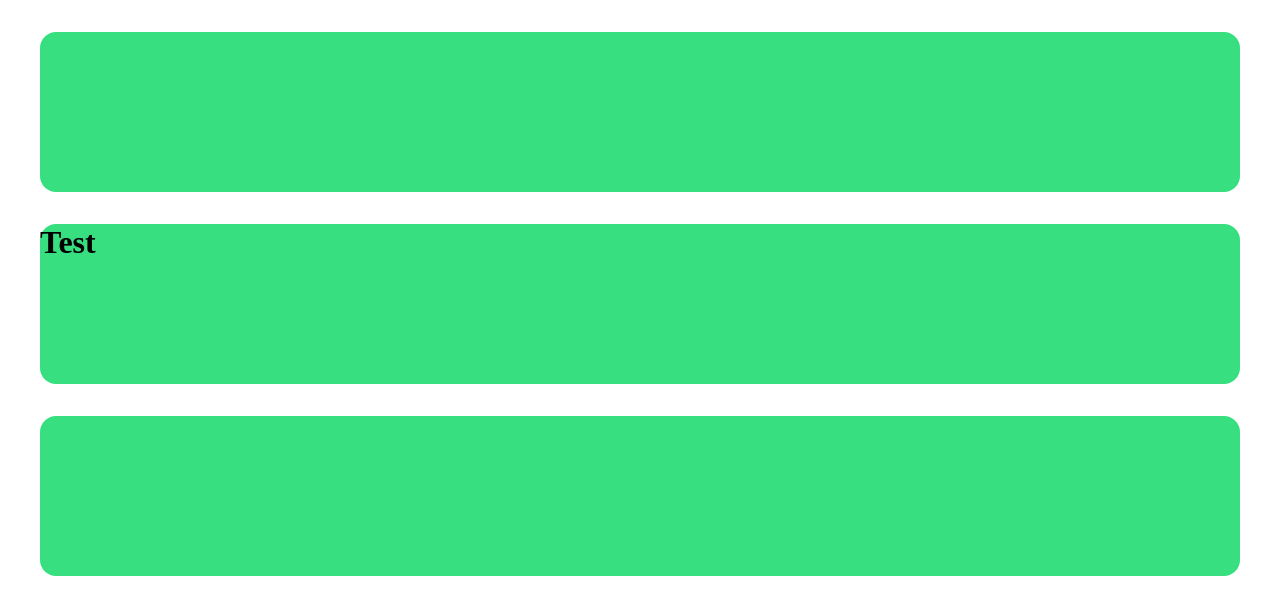
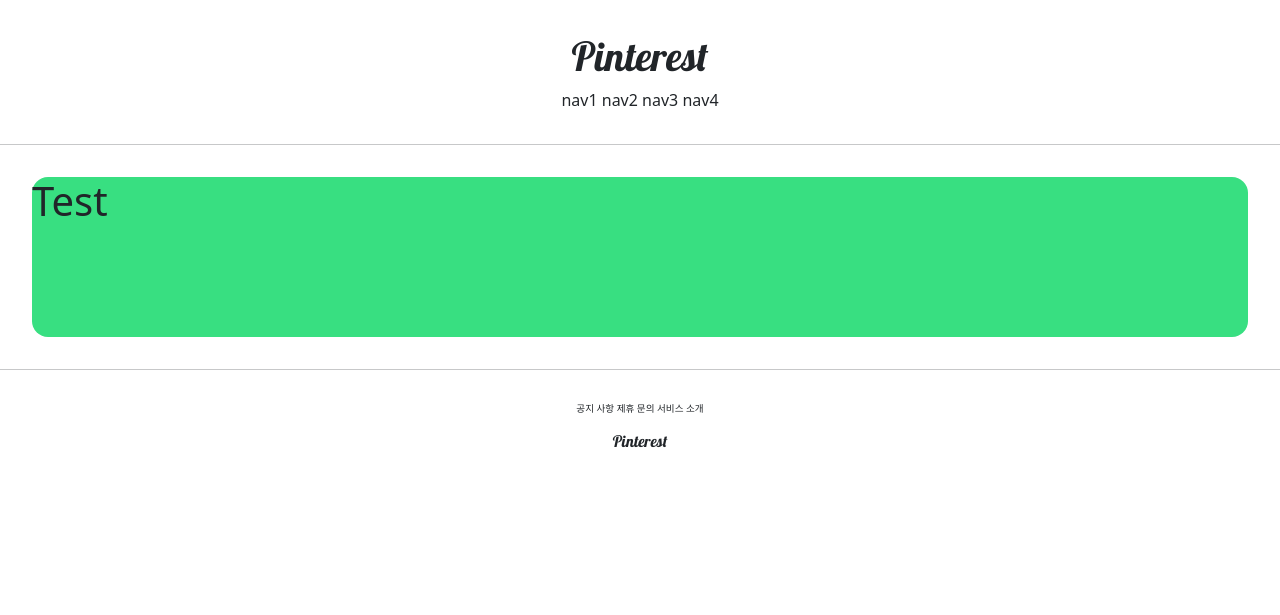
Before and after one commit to Think-Virus/Pinterest, a Django app: page /account/hello_world/ in a window 1280 px wide. Shown: the top 615 px of the page. Run offline with Django 5.2, Linux system fonts and the light colour scheme.

Commit message:
fix: footer, head, header, base 보강
Bootstrap CSS 적용
특정 폰트 적용

```diff
--- a/templates/base.html
+++ b/templates/base.html
@@ -4,8 +4,12 @@
 <body>
 {% include 'header.html' %}
 
+<hr>
+
 {% block content %}
 {% endblock %}
+
+<hr>
 
 {% include 'footer.html' %}
 </body>
--- a/templates/footer.html
+++ b/templates/footer.html
@@ -1 +1,10 @@
-<div style="height: 10rem; background-color: #38df81; border-radius: 1rem; margin: 2rem;"></div>
+<div style="text-align: center; margin-top: 2rem">
+    <div style="font-size: .6rem;">
+        <span>공지 사항</span>
+        <span>제휴 문의</span>
+        <span>서비스 소개</span>
+    </div>
+    <div>
+        <h6 style="margin-top: 1rem; font-family: 'Lobster', sans-serif;">Pinterest</h6>
+    </div>
+</div>
--- a/templates/head.html
+++ b/templates/head.html
@@ -1 +1,11 @@
-<div style="height: 10rem; background-color: #38df81; border-radius: 1rem; margin: 2rem;"></div>
+<div style="text-align: center; margin: 2rem 0;">
+    <div>
+        <h1 style="font-family: 'Lobster', sans-serif;">Pinterest</h1>
+    </div>
+    <div>
+        <span>nav1</span>
+        <span>nav2</span>
+        <span>nav3</span>
+        <span>nav4</span>
+    </div>
+</div>
--- a/templates/header.html
+++ b/templates/header.html
@@ -1,10 +1,12 @@
-<!DOCTYPE html>
-<html lang="en">
 <head>
     <meta charset="UTF-8">
     <title>Title</title>
+
+    {# BootStrap Link #}
+    <link href="https://cdn.jsdelivr.net/npm/bootstrap@5.3.2/dist/css/bootstrap.min.css" rel="stylesheet"
+          integrity="sha384-T3c6CoIi6uLrA9TneNEoa7RxnatzjcDSCmG1MXxSR1GAsXEV/Dwwykc2MPK8M2HN" crossorigin="anonymous">
+    {#  Google fonts Link  #}
+    <link rel="preconnect" href="https://fonts.googleapis.com">
+    <link rel="preconnect" href="https://fonts.gstatic.com" crossorigin>
+    <link href="https://fonts.googleapis.com/css2?family=Lobster&display=swap" rel="stylesheet">
 </head>
-<body>
-
-</body>
-</html>
```
